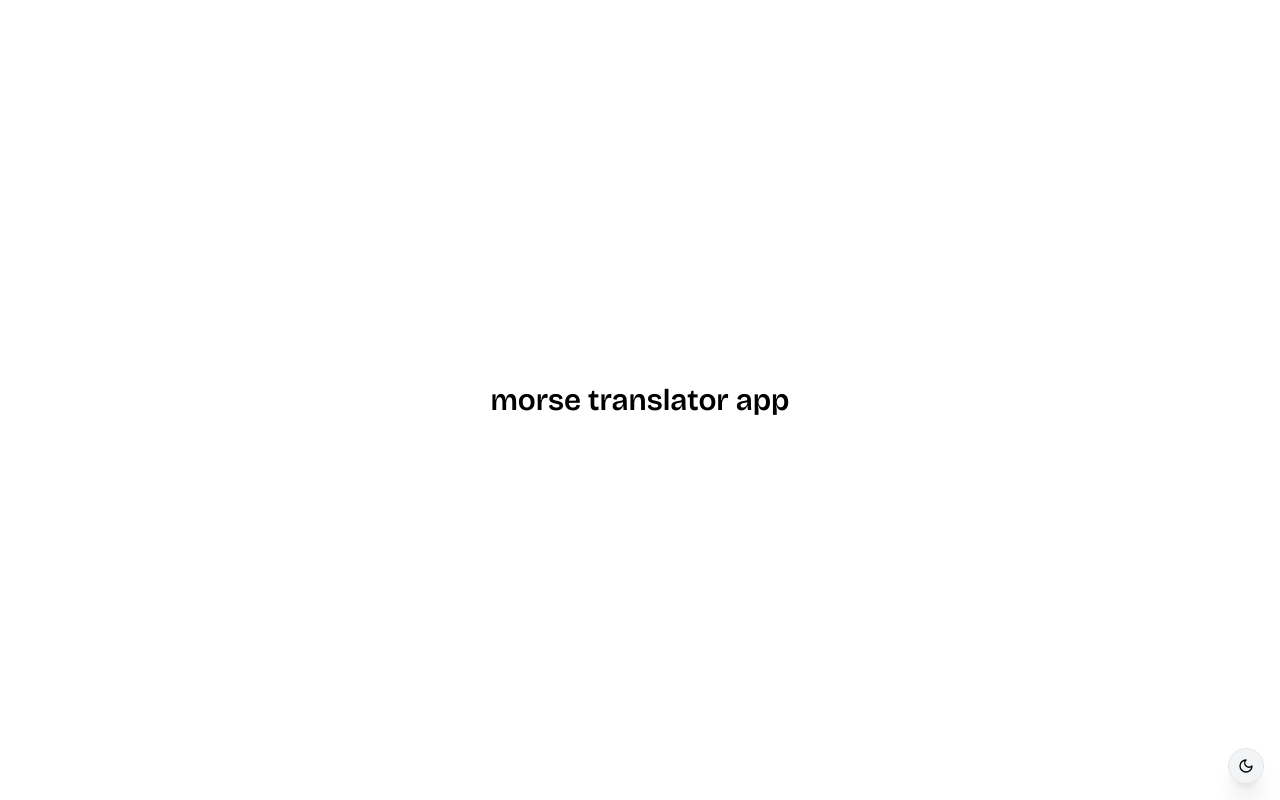
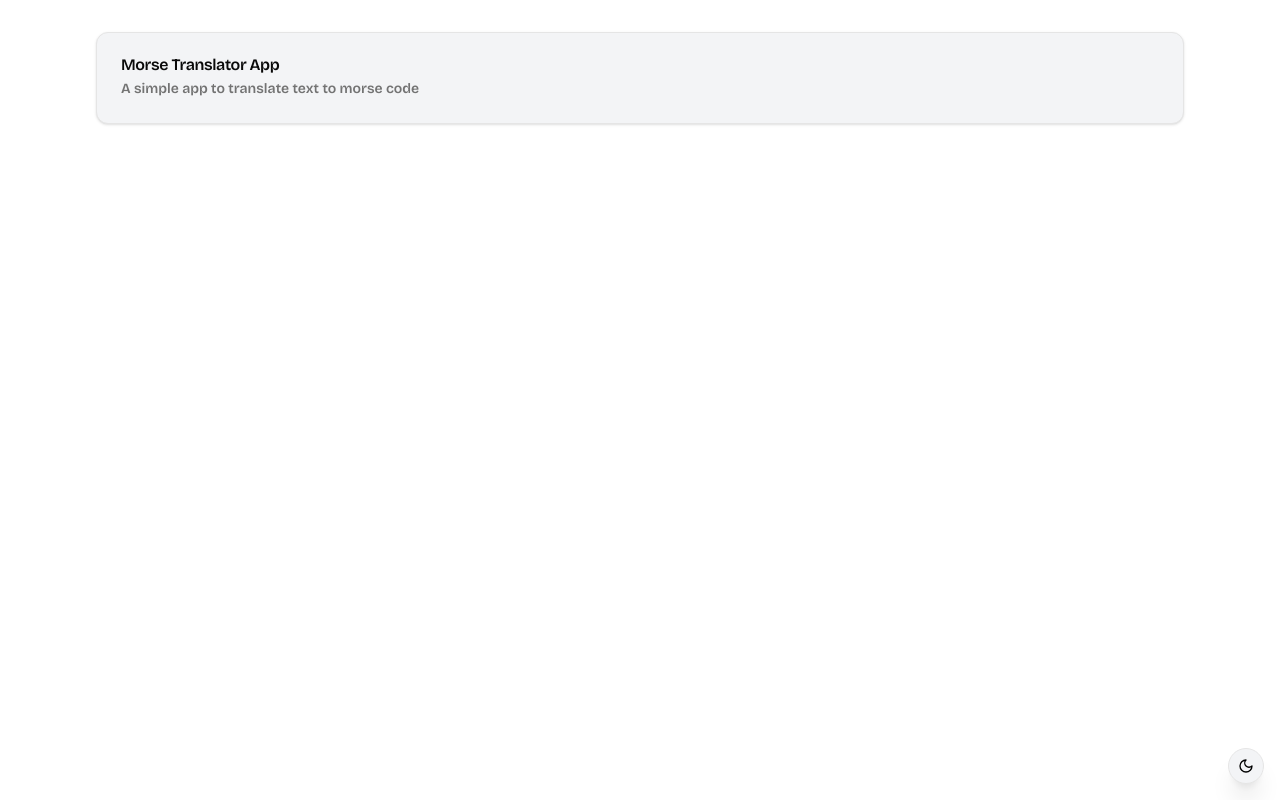
Before and after one commit to pietrodev07/morsenow, a Next.js app: page / in a window 1280 px wide. Built offline with nearby package versions, Linux system fonts and the light colour scheme.

Commit message:
feat(translator-page): add app-header-card component

```diff
--- /dev/null
+++ b/src/app/(translator)/_components/app-header-card.tsx
@@ -0,0 +1,17 @@
+import { Card, CardHeader, CardTitle, CardDescription } from "@/components/ui/card";
+
+const content = {
+  title: "Morse Translator App",
+  description: "A simple app to translate text to morse code",
+};
+
+export const AppHeaderCard = () => {
+  return (
+    <Card className="bg-gray-100 font-semibold dark:bg-neutral-950/30">
+      <CardHeader>
+        <CardTitle>{content.title}</CardTitle>
+        <CardDescription>{content.description}</CardDescription>
+      </CardHeader>
+    </Card>
+  );
+};
--- /dev/null
+++ b/src/app/(translator)/page.tsx
@@ -0,0 +1,9 @@
+import { AppHeaderCard } from "./_components/app-header-card";
+
+export default function Home() {
+  return (
+    <main className="mx-auto flex max-w-6xl flex-col gap-8 p-8">
+      <AppHeaderCard />
+    </main>
+  );
+}
--- a/src/app/page.tsx
+++ /dev/null
@@ -1,7 +0,0 @@
-export default function Home() {
-  return (
-    <main className="flex h-svh items-center justify-center">
-      <h1 className="text-3xl font-semibold">morse translator app</h1>
-    </main>
-  );
-}
```
